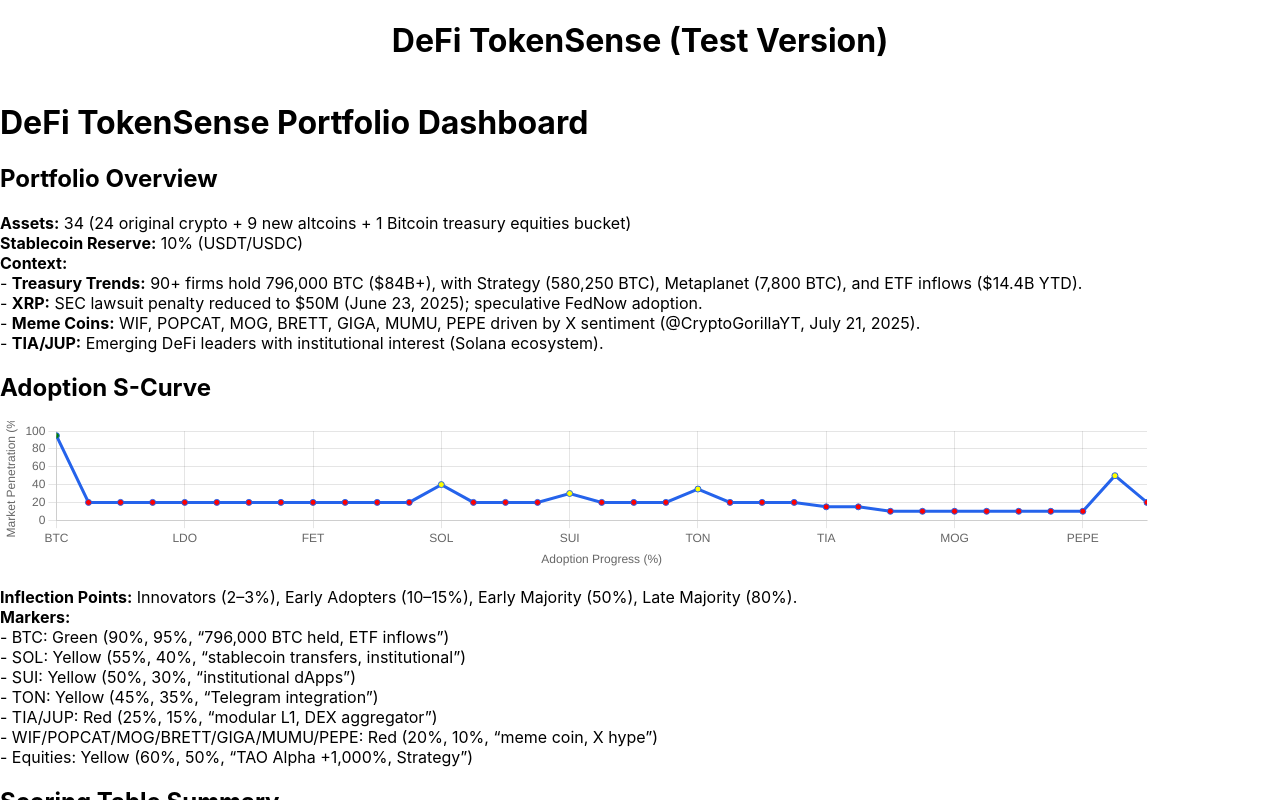
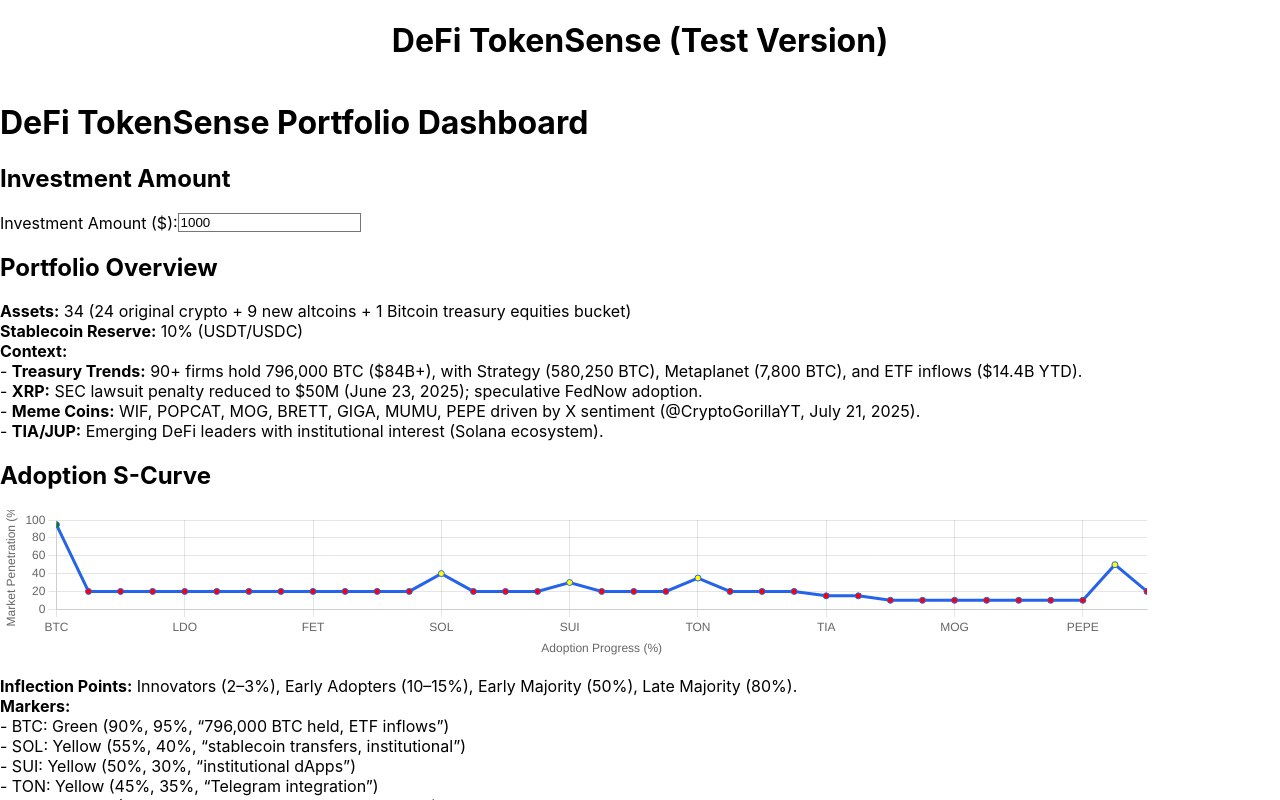
Before and after one commit to DeFiWealthHub/tokensense-web, a React (Vite) app: page / in a window 1280 px wide. Built offline with nearby package versions, Linux system fonts and the light colour scheme.

Commit message:
Add investment amount input, dollar amount column, and increase margins

```diff
--- a/src/components/CustomPortfolioInput.jsx
+++ b/src/components/CustomPortfolioInput.jsx
@@ -4,6 +4,8 @@ import portfolioData from '../data/portfolioData';
 
 function CustomPortfolioInput() {
   const [selectedTokens, setSelectedTokens] = useState([]);
+  const [investmentAmount, setInvestmentAmount] = useState(1000); // Default to $1000
+  const [error, setError] = useState('');
 
   const options = portfolioData.map(item => ({
     value: item.token,
@@ -14,9 +16,37 @@ function CustomPortfolioInput() {
     setSelectedTokens(selected);
   };
 
+  const handleInvestmentChange = (e) => {
+    const value = e.target.value;
+    if (value < 25) {
+      setError('Investment amount must be at least $25');
+      setInvestmentAmount('');
+    } else {
+      setError('');
+      setInvestmentAmount(Number(value));
+    }
+  };
+
   return (
-    <div className="p-4 max-w-full">
+    <div className="mx-4 md:mx-8 p-4 max-w-full">
       <h1 className="text-2xl font-bold mb-4">Create Custom Portfolio</h1>
+      <div className="flex flex-col sm:flex-row items-start sm:items-center gap-4 mb-4">
+        <div className="flex items-center gap-2">
+          <label htmlFor="investmentAmount" className="text-sm font-medium">
+            Investment Amount ($):
+          </label>
+          <input
+            id="investmentAmount"
+            type="number"
+            value={investmentAmount}
+            onChange={handleInvestmentChange}
+            min="25"
+            className="border rounded p-2 w-32 text-sm"
+            placeholder="Enter amount"
+          />
+        </div>
+        {error && <p className="text-red-600 text-sm">{error}</p>}
+      </div>
       <Select
         isMulti
         options={options}
@@ -32,6 +62,7 @@ function CustomPortfolioInput() {
                 <th className="p-2 border">Token</th>
                 <th className="p-2 border">Sector</th>
                 <th className="p-2 border">Allocation (%)</th>
+                <th className="p-2 border">Investment ($)</th>
                 <th className="p-2 border">Phase</th>
                 <th className="p-2 border">Risk Level</th>
                 <th className="p-2 border">Composite Score</th>
@@ -48,6 +79,9 @@ function CustomPortfolioInput() {
                     <td className="p-2 border">{item.token}</td>
                     <td className="p-2 border">{item.sector}</td>
                     <td className="p-2 border">{item.allocation}%</td>
+                    <td className="p-2 border">
+                      {investmentAmount ? `$${((item.allocation * investmentAmount) / 100).toFixed(2)}` : 'N/A'}
+                    </td>
                     <td className="p-2 border">{item.phase}</td>
                     <td className="p-2 border">{item.riskLevel}</td>
                     <td className="p-2 border">{item.compositeScore.toFixed(2)}</td>
--- a/src/components/PortfolioDashboard.jsx
+++ b/src/components/PortfolioDashboard.jsx
@@ -1,3 +1,4 @@
+import { useState } from 'react';
 import { Line } from 'react-chartjs-2';
 import { Chart as ChartJS, LineElement, CategoryScale, LinearScale, PointElement, Tooltip } from 'chart.js';
 import portfolioData from '../data/portfolioData';
@@ -5,16 +6,30 @@ import portfolioData from '../data/portfolioData';
 ChartJS.register(LineElement, CategoryScale, LinearScale, PointElement, Tooltip);
 
 function PortfolioDashboard() {
+  const [investmentAmount, setInvestmentAmount] = useState(1000); // Default to $1000
+  const [error, setError] = useState('');
+
   console.log('portfolioData:', portfolioData);
 
   if (!portfolioData || !Array.isArray(portfolioData) || portfolioData.length === 0) {
     return (
-      <div className="p-4">
+      <div className="mx-4 md:mx-8 p-4">
         <h1 className="text-2xl font-bold mb-4">Portfolio Dashboard</h1>
         <p className="text-red-600">Error: Portfolio data is not available.</p>
       </div>
     );
   }
+
+  const handleInvestmentChange = (e) => {
+    const value = e.target.value;
+    if (value < 25) {
+      setError('Investment amount must be at least $25');
+      setInvestmentAmount('');
+    } else {
+      setError('');
+      setInvestmentAmount(Number(value));
+    }
+  };
 
   const chartData = {
     labels: portfolioData.map(item => item.token),
@@ -87,8 +102,30 @@ function PortfolioDashboard() {
   };
 
   return (
-    <div className="p-4 max-w-full overflow-x-auto">
+    <div className="mx-4 md:mx-8 p-4 max-w-full overflow-x-auto">
       <h1 className="text-2xl font-bold mb-4">DeFi TokenSense Portfolio Dashboard</h1>
+
+      {/* Investment Amount Input */}
+      <section className="mb-6">
+        <h2 className="text-xl font-semibold mb-2">Investment Amount</h2>
+        <div className="flex flex-col sm:flex-row items-start sm:items-center gap-4">
+          <div className="flex items-center gap-2">
+            <label htmlFor="investmentAmount" className="text-sm font-medium">
+              Investment Amount ($):
+            </label>
+            <input
+              id="investmentAmount"
+              type="number"
+              value={investmentAmount}
+              onChange={handleInvestmentChange}
+              min="25"
+              className="border rounded p-2 w-32 text-sm"
+              placeholder="Enter amount"
+            />
+          </div>
+          {error && <p className="text-red-600 text-sm">{error}</p>}
+        </div>
+      </section>
 
       {/* Portfolio Overview */}
       <section className="mb-6">
@@ -174,7 +211,6 @@ function PortfolioDashboard() {
                 <td className="p-2 border">3</td>
                 <td className="p-2 border">6</td>
               </tr>
-              {/* Add more criteria rows as needed */}
             </tbody>
           </table>
         </div>
@@ -193,6 +229,7 @@ function PortfolioDashboard() {
                 <th className="p-2 border">Sector</th>
                 <th className="p-2 border">Token</th>
                 <th className="p-2 border">Allocation (%)</th>
+                <th className="p-2 border">Investment ($)</th>
                 <th className="p-2 border">Phase</th>
                 <th className="p-2 border">Risk Level</th>
                 <th className="p-2 border">Composite Score</th>
@@ -207,6 +244,9 @@ function PortfolioDashboard() {
                   <td className="p-2 border">{item.sector}</td>
                   <td className="p-2 border">{item.token}</td>
                   <td className="p-2 border">{item.allocation}%</td>
+                  <td className="p-2 border">
+                    {investmentAmount ? `$${((item.allocation * investmentAmount) / 100).toFixed(2)}` : 'N/A'}
+                  </td>
                   <td className="p-2 border">{item.phase}</td>
                   <td className="p-2 border">{item.riskLevel}</td>
                   <td className="p-2 border">{item.compositeScore.toFixed(2)}</td>
```
